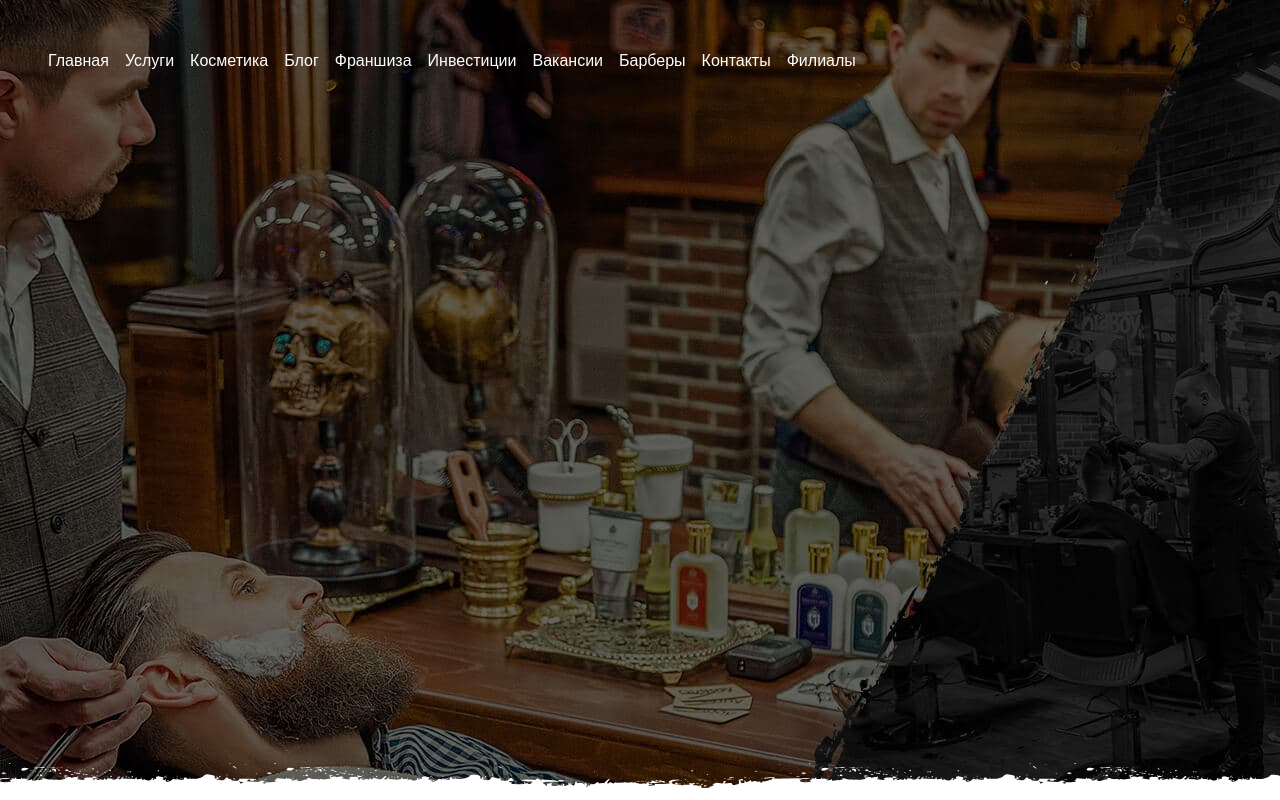
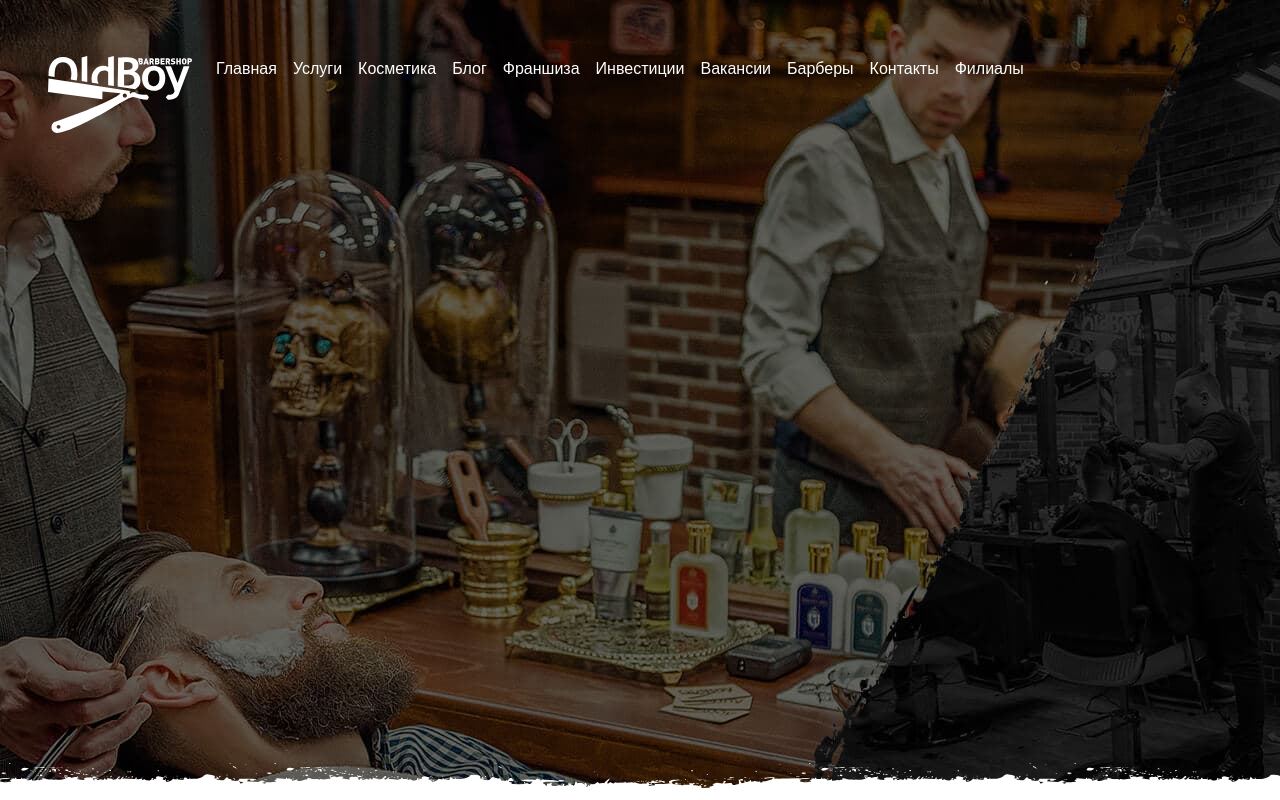
Before and after one commit to ip2location/oldboy-barbershop, a Next.js app: page / in a window 1280 px wide. Built offline with nearby package versions, Linux system fonts and the light colour scheme; a web font is replaced by a local one.

Commit message:
feature/OB-9 modified header/added flexbox

```diff
--- a/src/components/Header/Header.tsx
+++ b/src/components/Header/Header.tsx
@@ -1,5 +1,7 @@
 import Link from 'next/link';
 import { ReactElement } from 'react';
+import Image from 'next/image';
+import logo from '../../images/logo/logo.svg';
 
 const mainNavItems = [
   { title: 'Главная', href: '#' },
@@ -18,12 +20,15 @@ export const Header = (): ReactElement => {
   return (
     <header
       className="
+        hero
+        hero--branch
+        flex
         h-screen
         bg-[url('../images/bg/hero.jpg')]
         relative
-        pt-12
+        pt-14
         px-12
-        pb-17
+        pb-16
         overflow-hidden
         text-white
         after:bg-[url('../images/bg/white-grunge.svg')]
@@ -38,8 +43,12 @@ export const Header = (): ReactElement => {
         after:left-0
         after:w-full"
     >
-      <div className="hero__top  relative flex mb-5">
-        <div className="hero__logo"></div>
+      <div className="hero__top  relative flex mb-5 mt-1.3">
+        <div className="hero__logo relative w-36 mr-6 flex align-top">
+          <Link href={'/'}>
+            <Image src={logo} alt="Oldboy Barbershop vector logo" sizes="(width:100%)" />
+          </Link>
+        </div>
         <div className="hero__nav hero__nav--hidden left-0">
           <nav className="main-nav inset-0 flex items-center">
             <ul className="main-nav__list flex m-0">
```
Also changed, not shown: src/images/logo/logo.svg (added).
